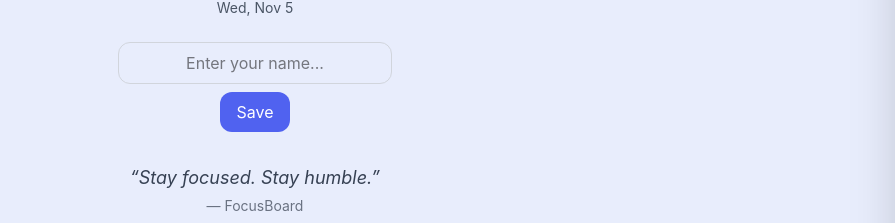
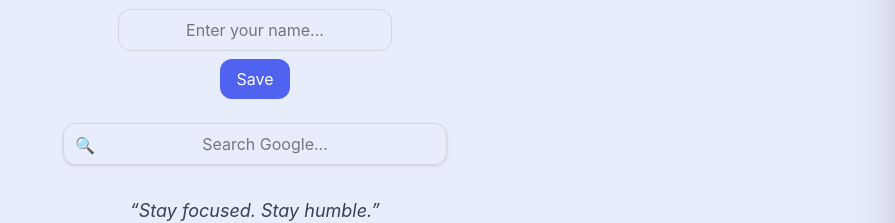
Before and after one commit to GeekNoob04/focusboard-extension, a React (Vite) app: page / in a window 1280 px wide. Shown: the part 327-550 px from the top of the page, without its empty margins (385-1280 px from the left). Built offline with nearby package versions, Linux system fonts and the light colour scheme; no server answers.

Commit message:
google search option added

```diff
--- a/src/App.jsx
+++ b/src/App.jsx
@@ -21,6 +21,7 @@ function App() {
     const [accentColor, setAccentColor] = useState("#5062f0");
     const [editingName, setEditingName] = useState(false);
     const [tempName, setTempName] = useState("");
+    const [searchQuery, setSearchQuery] = useState("");
 
     useEffect(() => {
         chrome.storage.sync.get(
@@ -70,6 +71,14 @@ function App() {
         if (inputname.trim() !== "") {
             chrome.storage.sync.set({ username: inputname });
             setUsername(inputname);
+        }
+    };
+
+    const handleSearch = (e) => {
+        if (e.key === "Enter" && searchQuery.trim() !== "") {
+            const query = encodeURIComponent(searchQuery.trim());
+            window.open(`https://www.google.com/search?q=${query}`, "_blank");
+            setSearchQuery("");
         }
     };
 
@@ -217,6 +226,22 @@ function App() {
                 )}
             </div>
 
+            <div className="mt-6 flex justify-center">
+                <div className="relative">
+                    <span className="absolute left-3 top-2.5 text-gray-400">
+                        🔍
+                    </span>
+                    <input
+                        type="text"
+                        placeholder="Search Google..."
+                        value={searchQuery}
+                        onChange={(e) => setSearchQuery(e.target.value)}
+                        onKeyDown={handleSearch}
+                        className="w-80 md:w-96 pl-9 pr-4 py-2 rounded-xl border border-gray-300 text-center shadow-sm focus:outline-none focus:ring-2 focus:ring-[#5062f0] transition-all duration-200"
+                    />
+                </div>
+            </div>
+
             <Quote />
 
             <div className="absolute bottom-8 flex flex-wrap justify-center gap-5">
```
